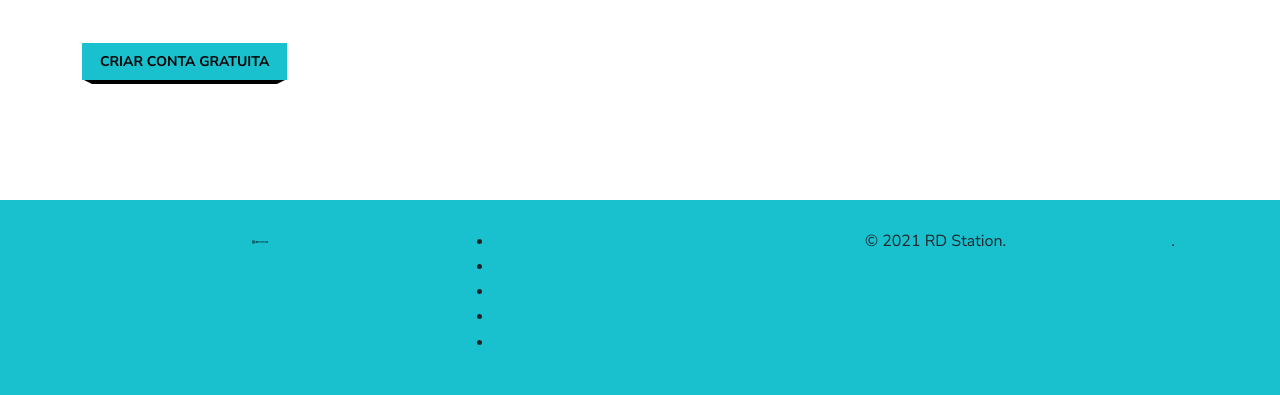
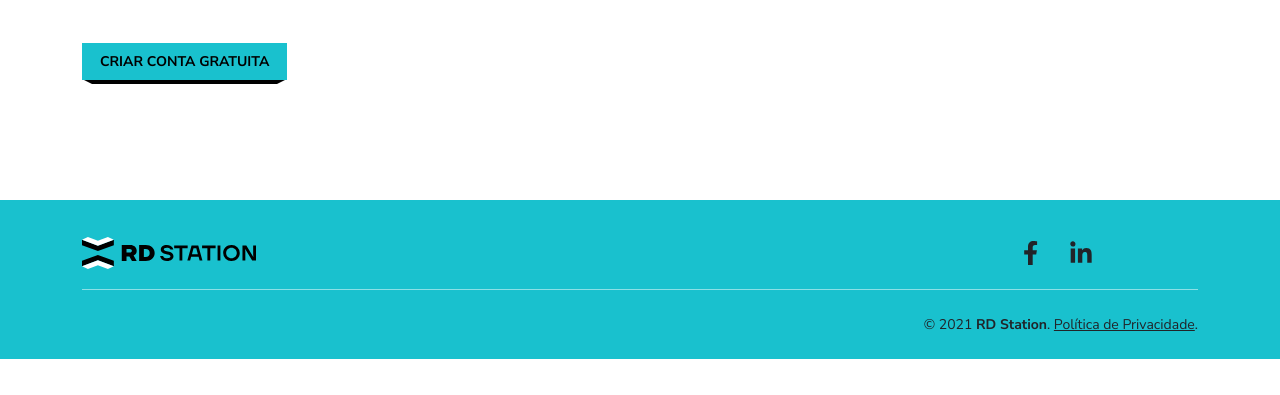
Before and after one commit to stephleao/rdstation-teste-2023, a PHP site: page / in a window 1280 px wide. Shown: the part 4390-4785 px from the top of the page. After the commit the page ends 4749 px from the top, so only its background shows below. Run offline with PHP 8.4, Linux system fonts and the light colour scheme; style sheets or scripts are compiled from the project's sources; some libraries are stand-ins or nearby versions; some web fonts are replaced.

Commit message:
HTML: Footer finalizado

```diff
--- a/template-parts/footer.php
+++ b/template-parts/footer.php
@@ -36,20 +36,20 @@ $social_list = array(
 
 <footer class="footer">
   <div class="container">
-    <div class="row">
-      <div class="col">
+    <div class="row g-0 justify-content-between align-items-center">
+      <div class="col-12 col-sm-auto mb-3 mb-md-0">
         <a class="brand" href="/" rel="home">
-          <ion-icon class="brand" src="/images/rdstation-logo.svg" aria-hidden="true"></ion-icon>
+          <ion-icon class="brand-rdstation text-white" src="/images/rdstation-logo.svg" aria-hidden="true"></ion-icon>
           <span class="visually-hidden">RD Station</span>
         </a>
       </div>
-      <div class="col">
-        <ul class="social-menu">
+      <div class="col-12 col-sm-auto">
+        <ul class="social-menu nav justify-content-center justify-content-md-end">
           <?php foreach ($social_list as $social) :
             $ionicon_attr = $social['icon'] ? 'src="/images/logo-icons/' . $social['icon'] . '.svg"' : 'name="logo-' . $social['name'] . '"';
           ?>
-            <li class="">
-              <a target="_blank" rel="noopener" href="<?= $social['url']; ?>" class="">
+            <li class="nav-item">
+              <a target="_blank" rel="noopener" href="<?= $social['url']; ?>" class="nav-link">
                 <ion-icon <?= $ionicon_attr; ?> aria-hidden="true"></ion-icon>
                 <span class="visually-hidden"><?= $social['name']; ?></span>
               </a>
@@ -57,8 +57,8 @@ $social_list = array(
           <?php endforeach; ?>
         </ul>
       </div>
-      <div class="col">
-        <p>© 2021 RD Station. <a href="https://legal.rdstation.com/pt/privacy-policy/">Política de Privacidade</a>.</p>
+      <div class="col-12 copyright">
+        <p>© 2021 <strong>RD Station</strong>. <a href="https://legal.rdstation.com/pt/privacy-policy/">Política de Privacidade</a>.</p>
       </div>
     </div>
   </div>
```
